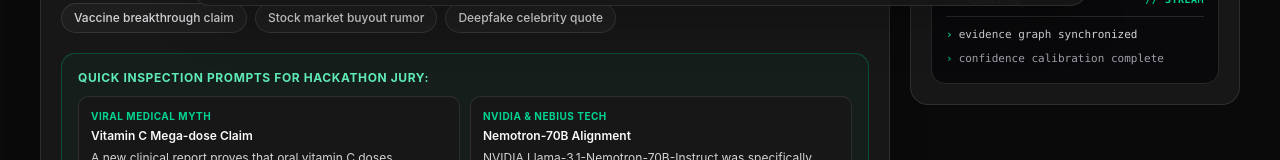
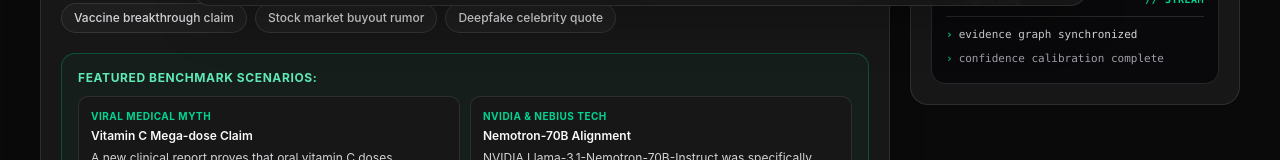
Before and after one commit to AdamBabinicz/veritas, a Next.js app: page / in a window 1280 px wide. Shown: the part 782-942 px from the top of the page. Built offline with nearby package versions, Linux system fonts and the light colour scheme.

Commit message:
copy(ux): professionalize benchmark test cases section header for enterprise users

```diff
--- a/dictionaries/index.ts
+++ b/dictionaries/index.ts
@@ -107,7 +107,7 @@
       reasoning: "Agent is reasoning…",
       claims: "claims",
       charCount: "characters",
-      jurySectionTitle: "Quick inspection prompts for hackathon jury:",
+      jurySectionTitle: "Featured Benchmark Scenarios:",
       juryPrompts: [
         {
           category: "Viral Medical Myth",
@@ -254,7 +254,8 @@
         "No external data exported",
       ],
       deep: "Deep reasoning telemetry",
-      deepDesc: "Share detailed reasoning performance signals with the system.",
+      deepDesc:
+        "Udostępniaj systemowi szczegółowe sygnały wydajności rozumowania.",
       active: "Active consents",
       purge: "Purge local cache & session",
       purgeDone: "Local cache purged",
@@ -394,7 +395,7 @@
       reasoning: "Agent analizuje…",
       claims: "znaków",
       charCount: "znaków",
-      jurySectionTitle: "Szybkie prompty testowe dla sędziów:",
+      jurySectionTitle: "Wzorcowe scenariusze weryfikacji:",
       juryPrompts: [
         {
           category: "Wirusowy Mit Medyczny",
```
